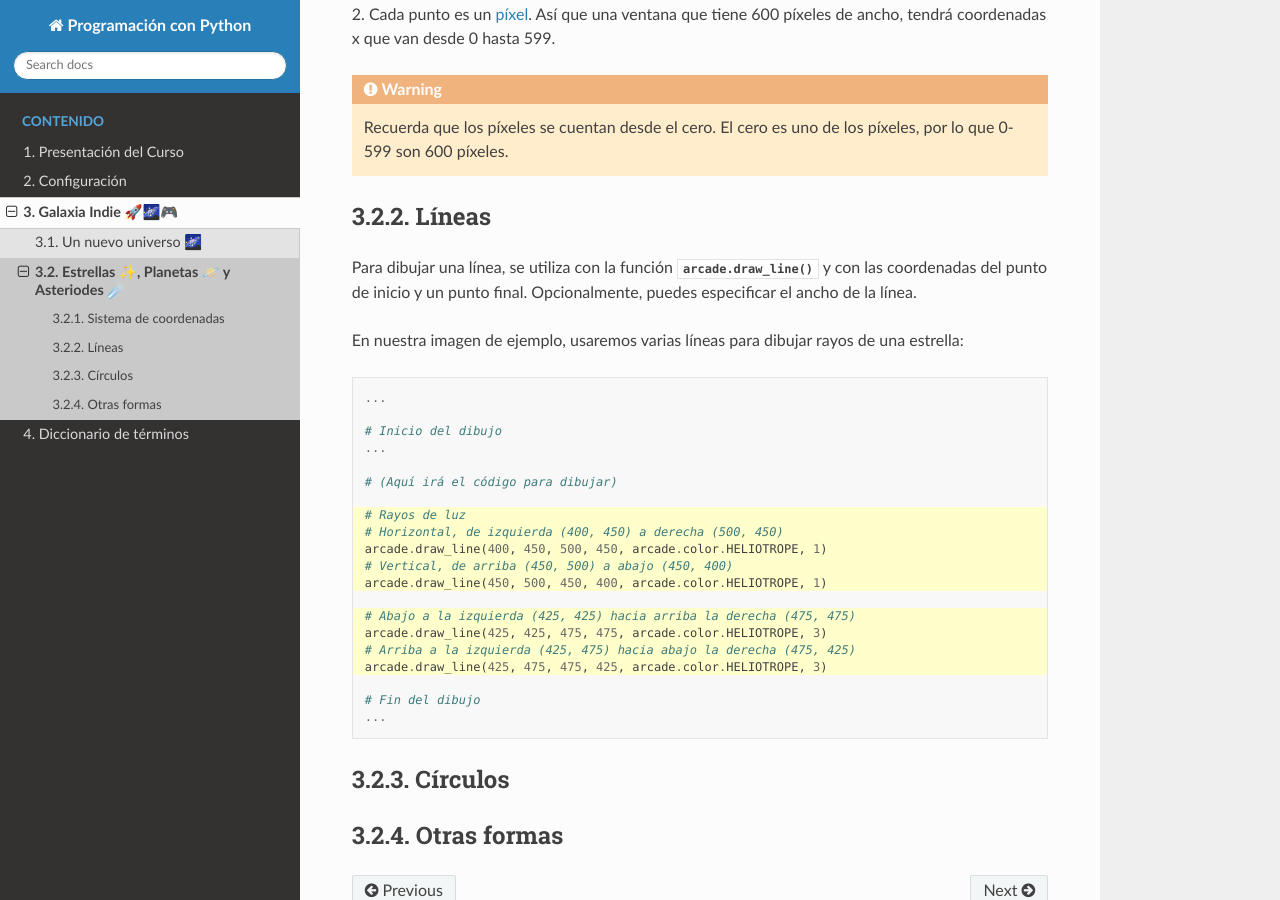
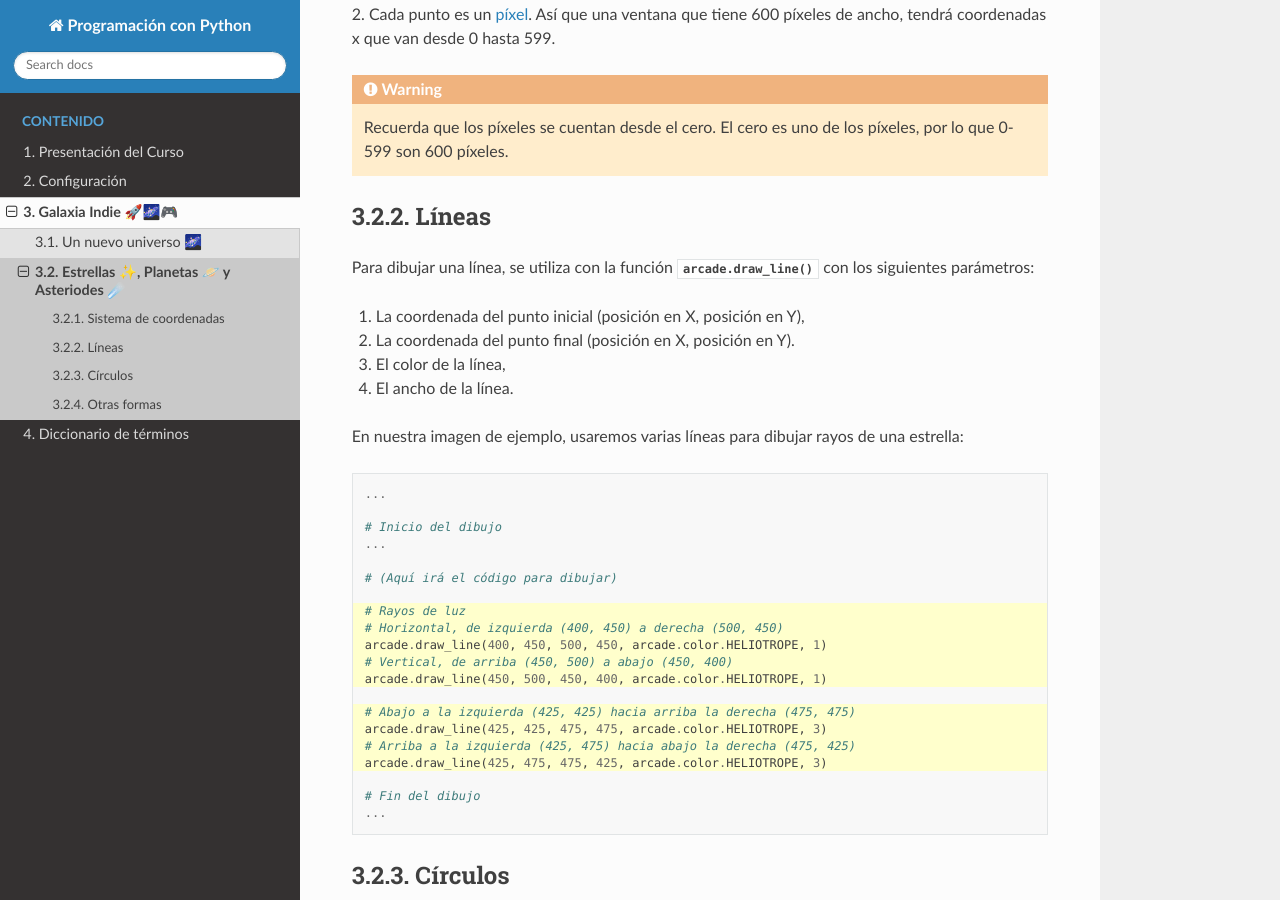
Before and after one commit to aavendan/programacion-python, a Sphinx documentation site: the page built from docs/source/sesiones/sesion02.rst, in a window 1280 px wide and 900 px high, scrolled down 926 px. Built offline with Sphinx 7.4.7 and the Read the Docs theme 3.1.0, drawn with Linux system fonts in a browser that asks for light colours.

Commit message:
formatting

```diff
--- a/docs/source/sesiones/sesion02.rst
+++ b/docs/source/sesiones/sesion02.rst
@@ -35,8 +35,12 @@ Líneas
 ------------------
 
 Para dibujar una línea, se utiliza con la función :py:func:`arcade.draw_line()`
-y con las coordenadas del punto de inicio y un punto final.
-Opcionalmente, puedes especificar el ancho de la línea.
+con los siguientes parámetros:
+
+1. La coordenada del punto inicial (posición en X, posición en Y),
+2. La coordenada del punto final (posición en X, posición en Y).
+3. El color de la línea,
+4. El ancho de la línea.
 
 En nuestra imagen de ejemplo, usaremos varias líneas para dibujar
 rayos de una estrella:
```
